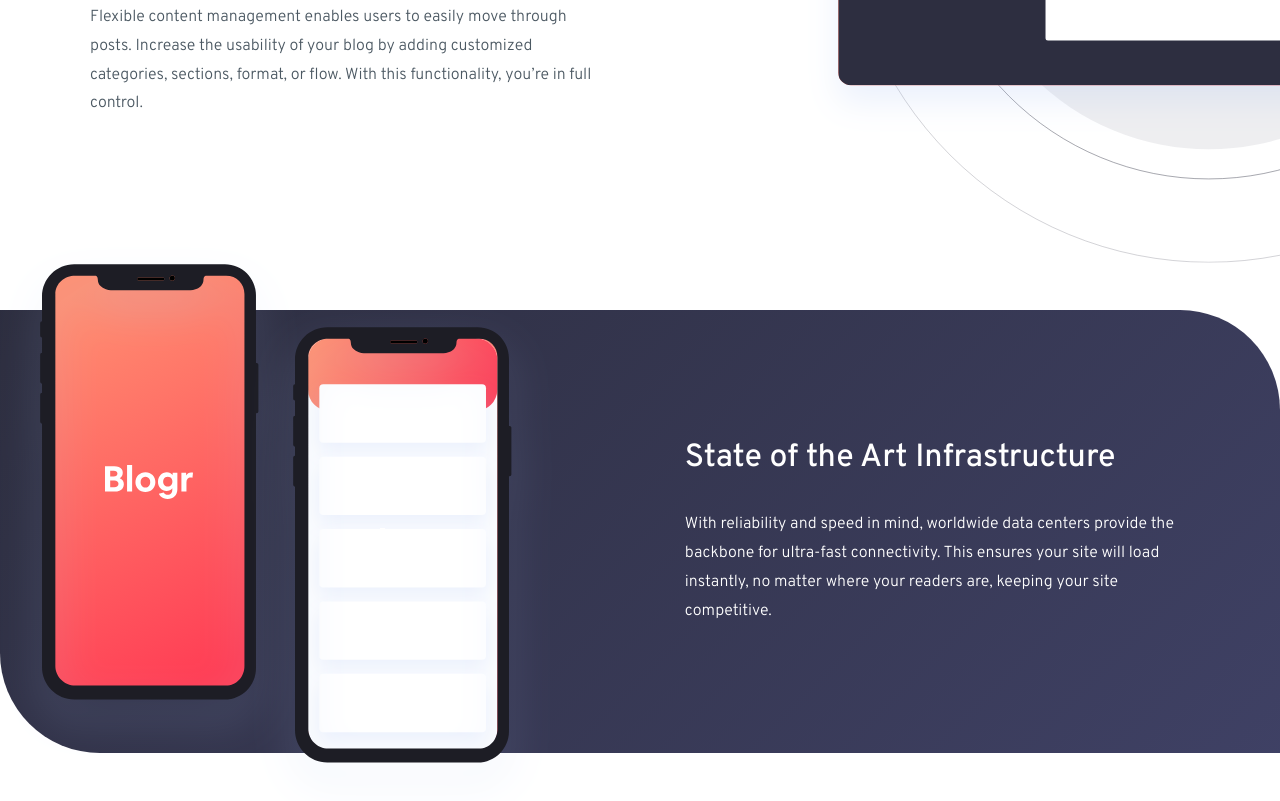
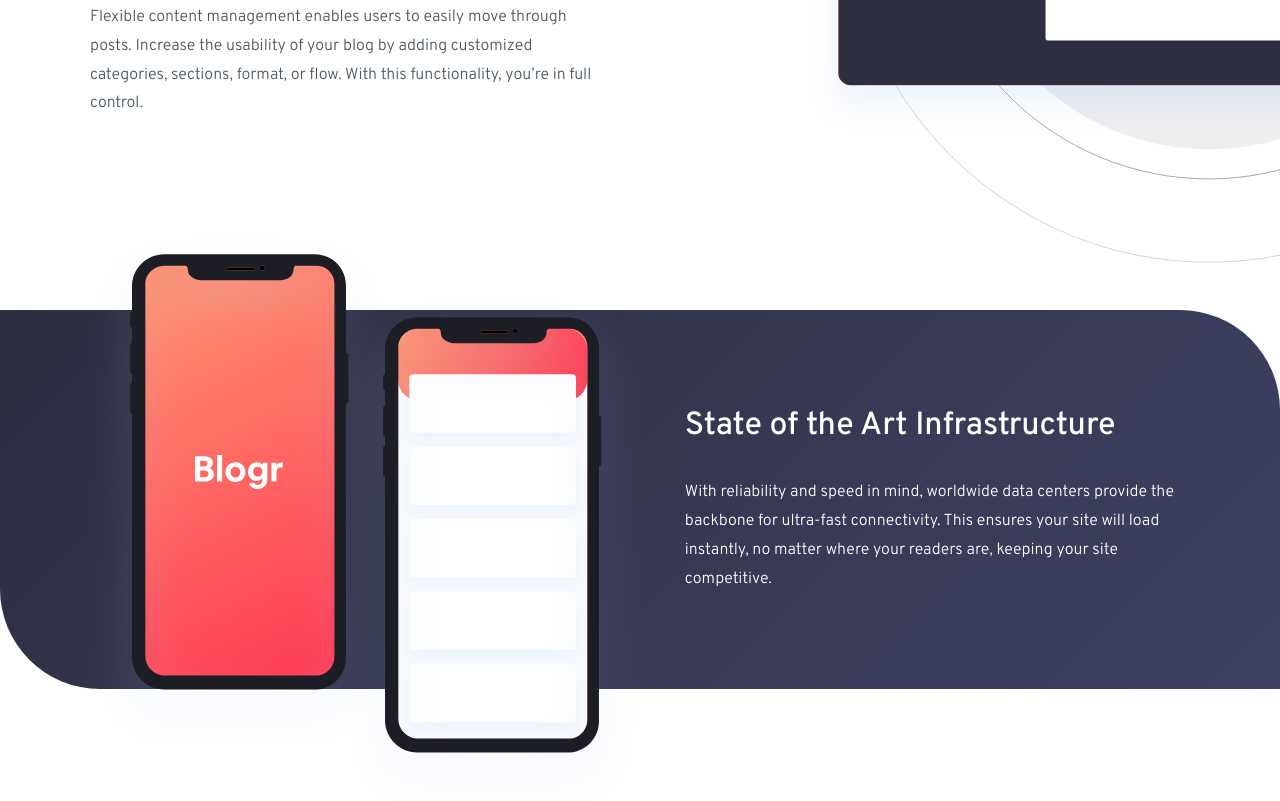
Before and after one commit to jkaps9/blogr-landing-page, a plain HTML site: page index.html in a window 1280 px wide. Shown: the part 1069-1870 px from the top of the page. Drawn offline with Linux system fonts and the light colour scheme.

Commit message:
repositiion infrastucture image

```diff
--- a/styles.css
+++ b/styles.css
@@ -257,13 +257,14 @@ section {
     }
 
     &.infrastructure {
-      padding: 8rem 0;
+      padding: 6rem 0;
       position: relative;
       place-items: center;
 
       img {
         position: absolute;
-        top: -15%;
+        top: -20%;
+        left: 7%;
       }
 
       .text {
```
